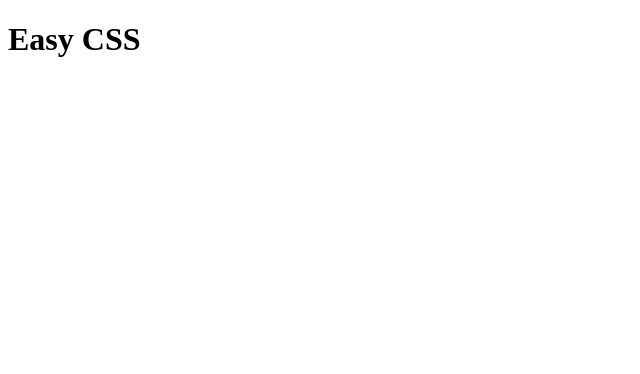
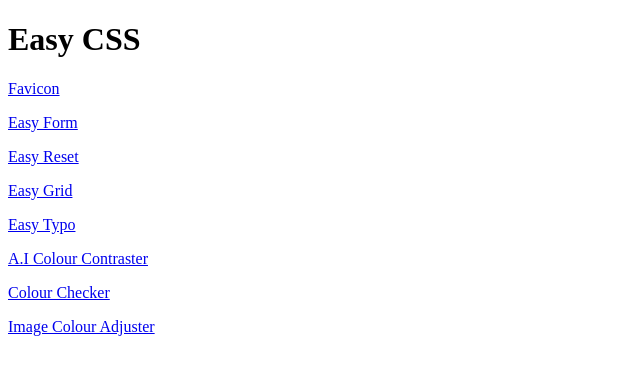
Before and after one commit to easycss/easycss.github.io, a plain HTML site: page index.html in a window 1280 px wide. Shown: the whole page, without its empty margins (0-640 px from the left). Drawn offline with Linux system fonts and the light colour scheme.

Commit message:
add links

```diff
--- a/index.html
+++ b/index.html
@@ -1,12 +1,41 @@
 <!DOCTYPE html>
 <html lang="en">
   <head>
-  <meta charset="UTF-8">
-  <meta http-equiv="X-UA-Compatible" content="IE=edge">
-  <meta name="viewport" content="width=device-width, initial-scale=1.0">
+    <meta charset="UTF-8" />
+    <meta http-equiv="X-UA-Compatible" content="IE=edge" />
+    <meta name="viewport" content="width=device-width, initial-scale=1.0" />
     <title>Easy CSS</title>
   </head>
   <body>
     <h1>Easy CSS</h1>
+
+    <p>
+      <a href="https://easycss.github.io/favicon">Favicon</a>
+    </p>
+    <p>
+      <a href="https://easycss.github.io/easyform">Easy Form</a>
+    </p>
+    <p>
+      <a href="https://easycss.github.io/easyreset">Easy Reset</a>
+    </p>
+    <p>
+      <a href="https://easycss.github.io/easygrid">Easy Grid</a>
+    </p>
+    <p>
+      <a href="https://easycss.github.io/easytypo">Easy Typo</a>
+    </p>
+    <p>
+      <a href="https://easycss.github.io/AI-colourContraster"
+        >A.I Colour Contraster</a
+      >
+    </p>
+    <p>
+      <a href="https://easycss.github.io/colourChecker">Colour Checker</a>
+    </p>
+    <p>
+      <a href="https://easycss.github.io/image-colour-adjuster"
+        >Image Colour Adjuster</a
+      >
+    </p>
   </body>
 </html>
```
Lines whose indentation alone changed are shown as unchanged.
